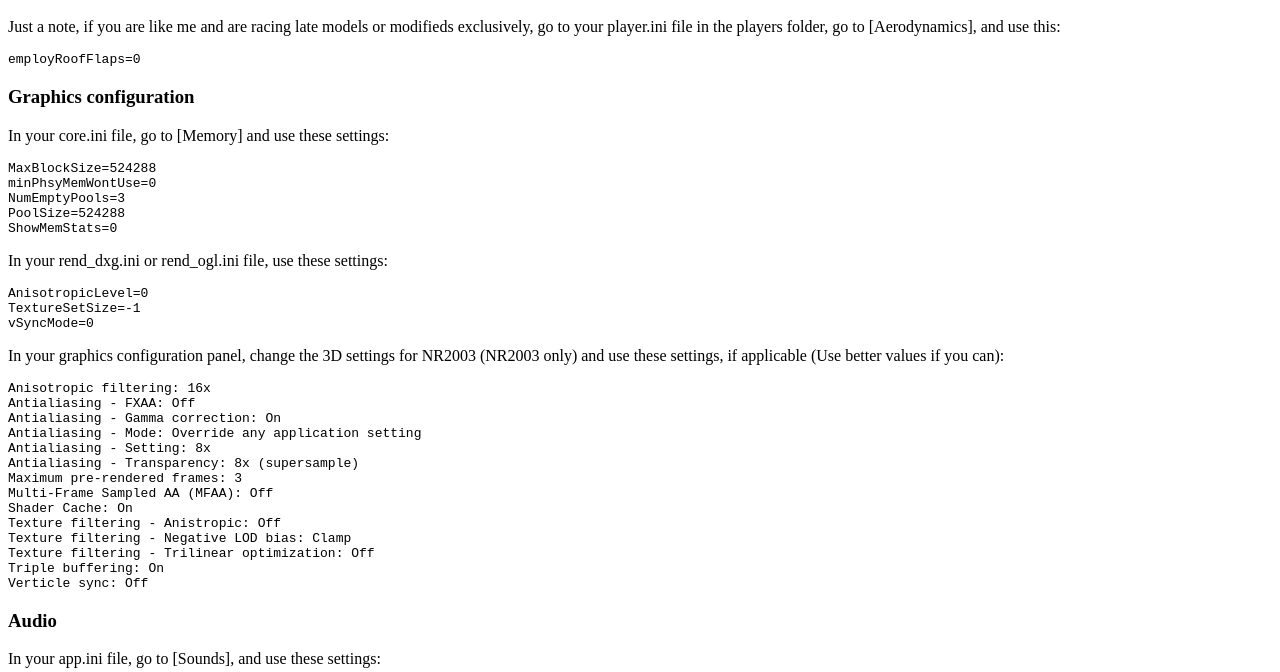
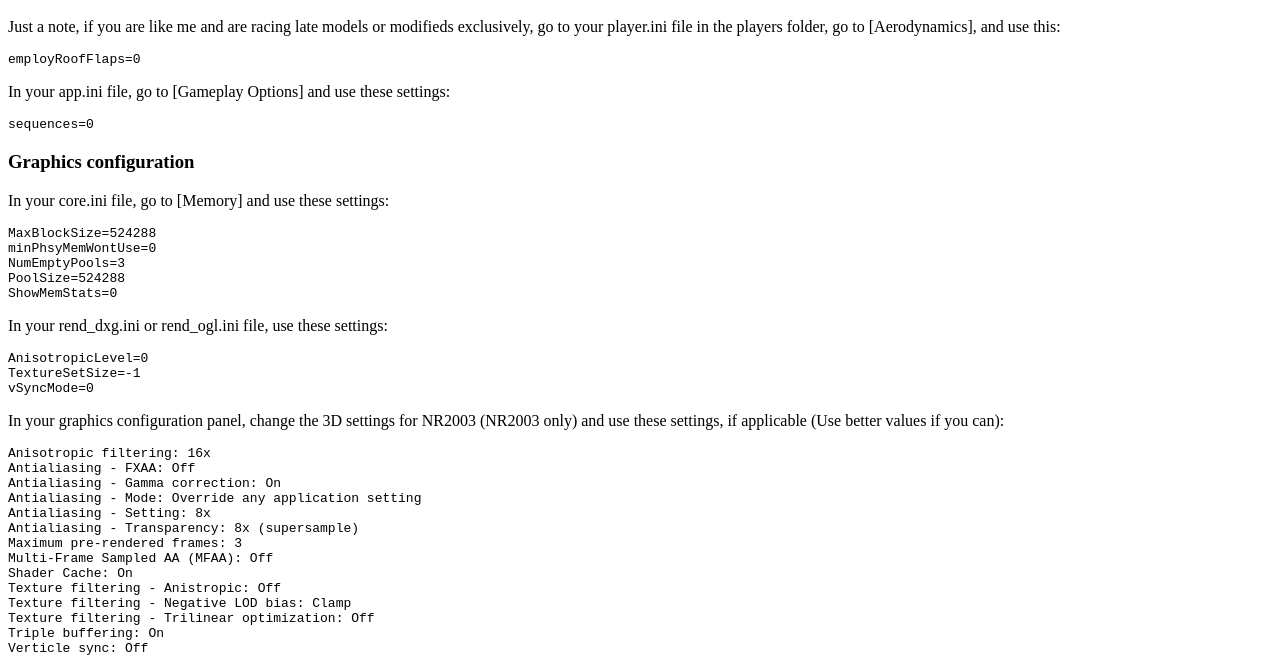
Before and after one commit to nulvoid/nulvoid.github.io, a plain HTML site: page configuration.html in a window 1280 px wide. Shown: the part 48-720 px from the top of the page. Drawn offline with Linux system fonts and the light colour scheme.

Commit message:
Update configuration.html

```diff
--- a/configuration.html
+++ b/configuration.html
@@ -15,6 +15,13 @@
 <P>Just a note, if you are like me and are racing late models or modifieds exclusively, go to your player.ini file in the players folder, go to [Aerodynamics], and use this:</P>
 <CODE>
 	employRoofFlaps=0
+</CODE>
+
+<BR>
+
+<P>In your app.ini file, go to [Gameplay Options] and use these settings:</P>
+<CODE>
+	sequences=0
 </CODE>
 
 <BR>
```
